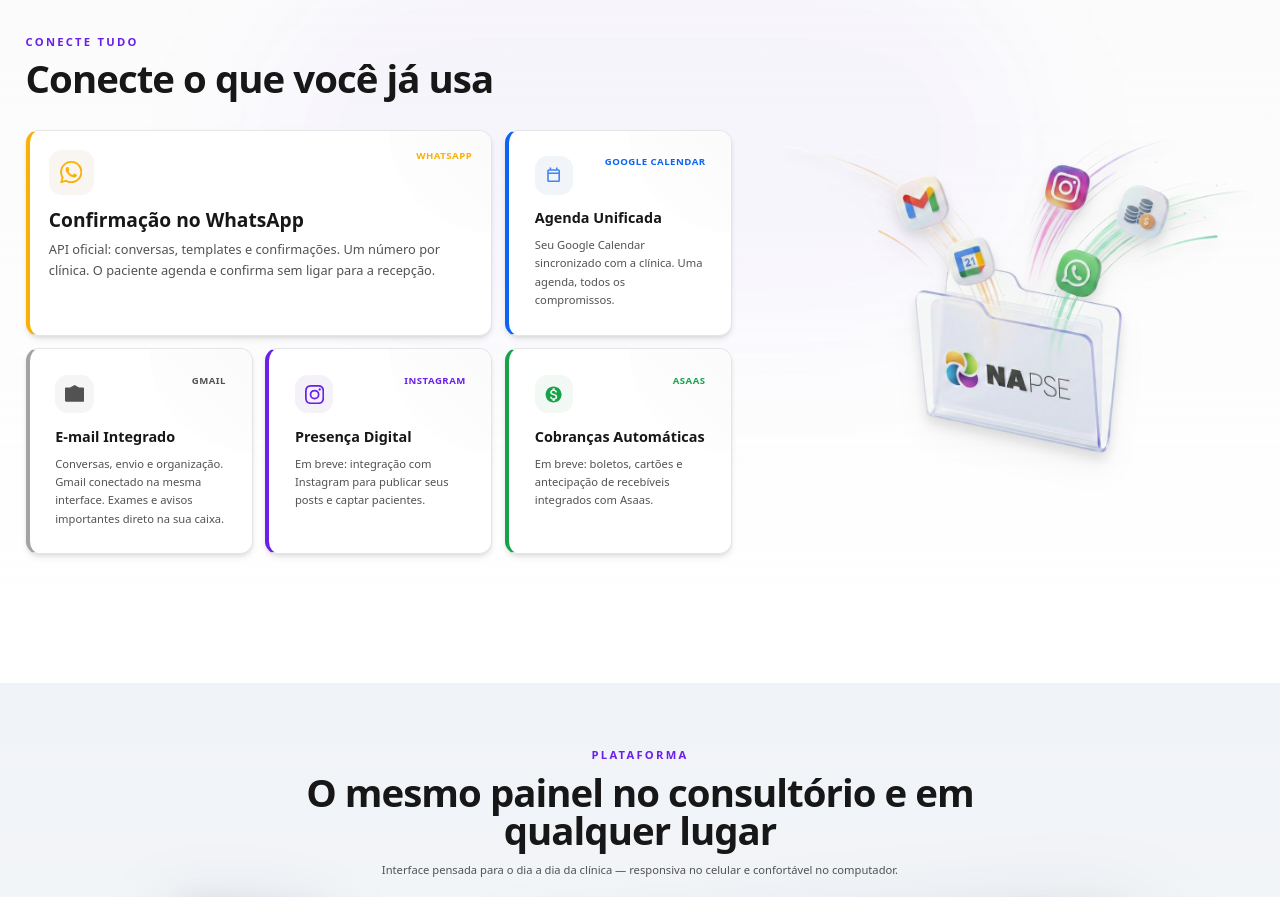
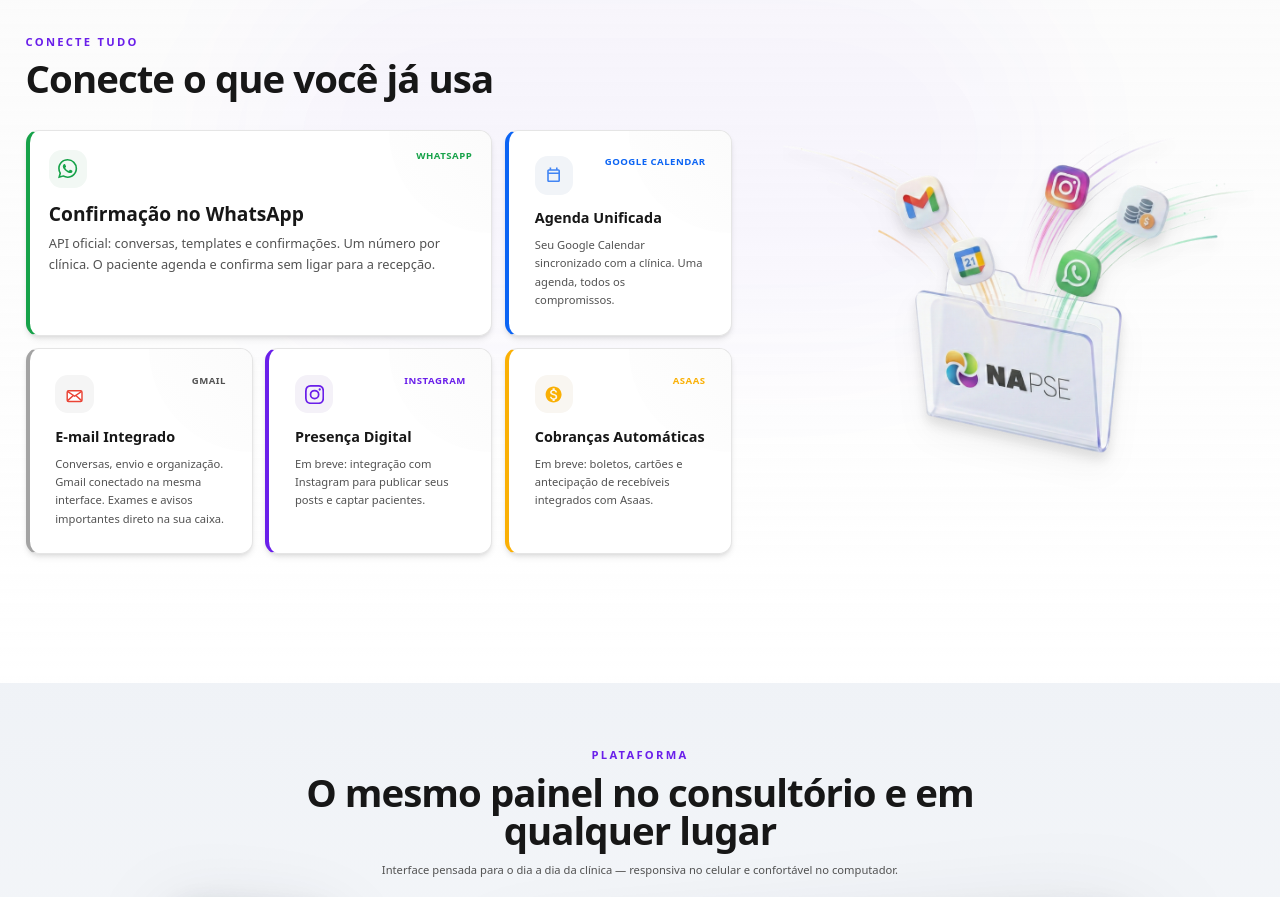
Before and after one commit to KairusAI/site_napse, a React (Vite) app: page / in a window 1280 px wide. Shown: the part 1360-2257 px from the top of the page. Built offline with nearby package versions, Linux system fonts and the light colour scheme; the HTML template or start-up script is replaced by a standard one.

Commit message:
Update IntegrationsBentoGrid component styles and improve GmailIcon accessibility; change WhatsApp and Asaas integration colors for better visual consistency and enhance GmailIcon SVG structure.

```diff
--- a/src/components/sections/IntegrationsBentoGrid.tsx
+++ b/src/components/sections/IntegrationsBentoGrid.tsx
@@ -19,9 +19,9 @@ const integrations: Integration[] = [
     brand: 'WhatsApp',
     title: 'Confirmação no WhatsApp',
     description: 'API oficial: conversas, templates e confirmações. Um número por clínica. O paciente agenda e confirma sem ligar para a recepção.',
-    iconBg: 'bg-nat-yellow-muted',
-    iconColor: 'text-nat-yellow',
-    borderAccent: 'border-l-nat-yellow',
+    iconBg: 'bg-nat-green-muted',
+    iconColor: 'text-nat-green',
+    borderAccent: 'border-l-nat-green',
     featured: true,
     Icon: WhatsAppIcon,
   },
@@ -60,9 +60,9 @@ const integrations: Integration[] = [
     brand: 'Asaas',
     title: 'Cobranças Automáticas',
     description: 'Em breve: boletos, cartões e antecipação de recebíveis integrados com Asaas.',
-    iconBg: 'bg-nat-green-muted',
-    iconColor: 'text-nat-green',
-    borderAccent: 'border-l-nat-green',
+    iconBg: 'bg-nat-yellow-muted',
+    iconColor: 'text-nat-yellow',
+    borderAccent: 'border-l-nat-yellow',
     Icon: AsaasIcon,
   },
 ]
@@ -101,8 +101,36 @@ function GoogleCalendarIcon({ className = 'w-10 h-10' }: { className?: string })
 
 function GmailIcon({ className = 'w-10 h-10' }: { className?: string }) {
   return (
-    <svg viewBox="0 0 24 24" className={className} fill="currentColor">
-      <path d="M24 4.5v15c0 .83-.67 1.5-1.5 1.5H1.5C.67 21 0 20.33 0 19.5v-15c0-.83.67-1.5 1.5-1.5h21c.83 0 1.5.67 1.5 1.5zM12 12L2.4 6.6C2.16 6.46 2 6.24 2 6s.16-.46.4-.6L12 0l9.6 5.4c.24.14.4.36.4.6s-.16.46-.4.6L12 12zM2 18V8.5l10 5.5 10-5.5V18H2z" />
+    <svg viewBox="0 0 24 24" className={className} aria-hidden>
+      <path
+        d="M4.5 7.25h15A1.75 1.75 0 0 1 21.25 9v10A1.75 1.75 0 0 1 19.5 20.75h-15A1.75 1.75 0 0 1 2.75 19V9A1.75 1.75 0 0 1 4.5 7.25Z"
+        fill="#ffffff"
+        stroke="#EA4335"
+        strokeWidth="1.8"
+        strokeLinejoin="round"
+      />
+      <path
+        d="M3.6 8.3 12 14.05 20.4 8.3"
+        fill="none"
+        stroke="#EA4335"
+        strokeWidth="1.8"
+        strokeLinejoin="round"
+        strokeLinecap="round"
+      />
+      <path
+        d="M3.6 19.2 10.45 13.05"
+        fill="none"
+        stroke="#EA4335"
+        strokeWidth="1.8"
+        strokeLinecap="round"
+      />
+      <path
+        d="M20.4 19.2 13.55 13.05"
+        fill="none"
+        stroke="#EA4335"
+        strokeWidth="1.8"
+        strokeLinecap="round"
+      />
     </svg>
   )
 }
@@ -230,11 +258,11 @@ function IntegrationCard({
       <div className="relative flex flex-col h-full">
         <div className="flex items-start justify-between gap-4 mb-4">
           <motion.div
-            className={`inline-flex items-center justify-center rounded-2xl ${isFeatured ? 'w-14 h-14' : 'w-12 h-12'} ${integration.iconBg} ${integration.iconColor}`}
+            className={`inline-flex items-center justify-center rounded-2xl w-12 h-12 ${integration.iconBg} ${integration.iconColor}`}
             whileHover={{ scale: 1.08, y: -3 }}
             transition={{ type: 'spring', stiffness: 400, damping: 17 }}
           >
-            <Icon className={isFeatured ? 'w-7 h-7' : 'w-6 h-6'} />
+            <Icon className="w-6 h-6" />
           </motion.div>
           <span className={`text-xs font-semibold uppercase tracking-wider ${integration.iconColor}`}>
             {integration.brand}
```
